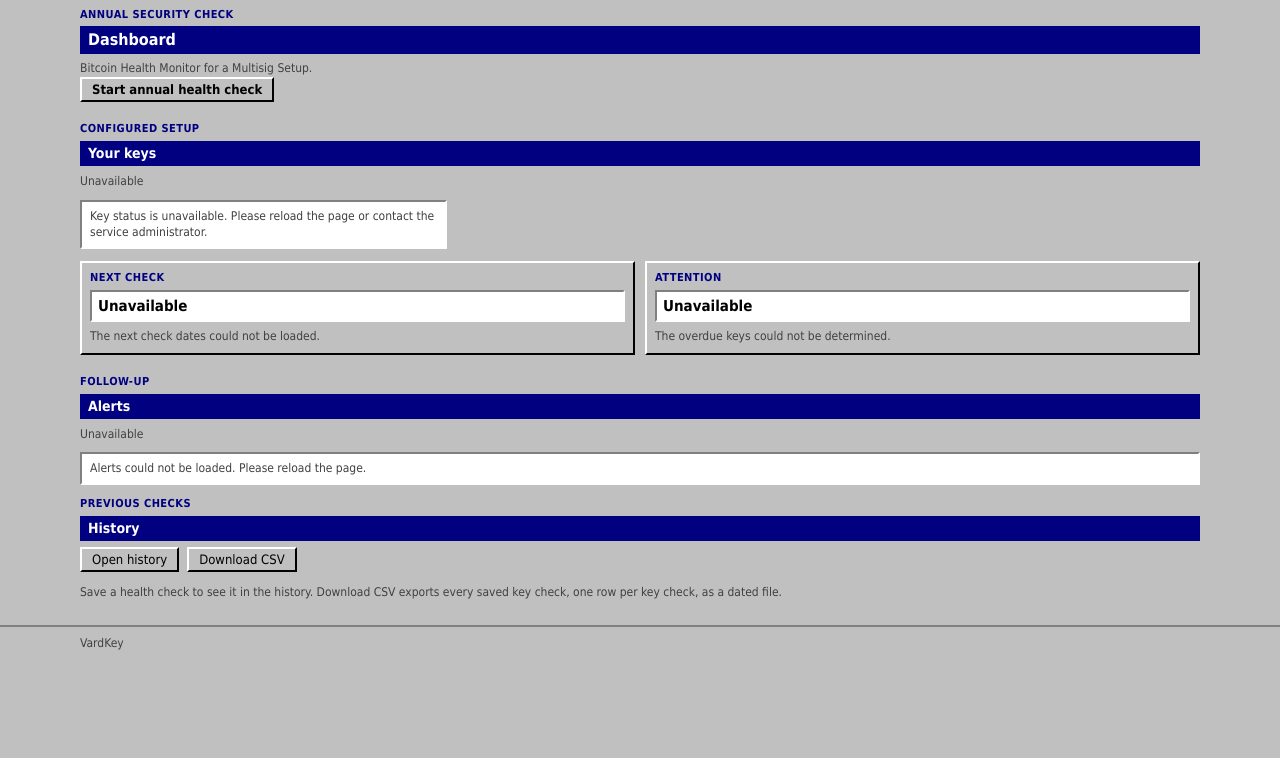
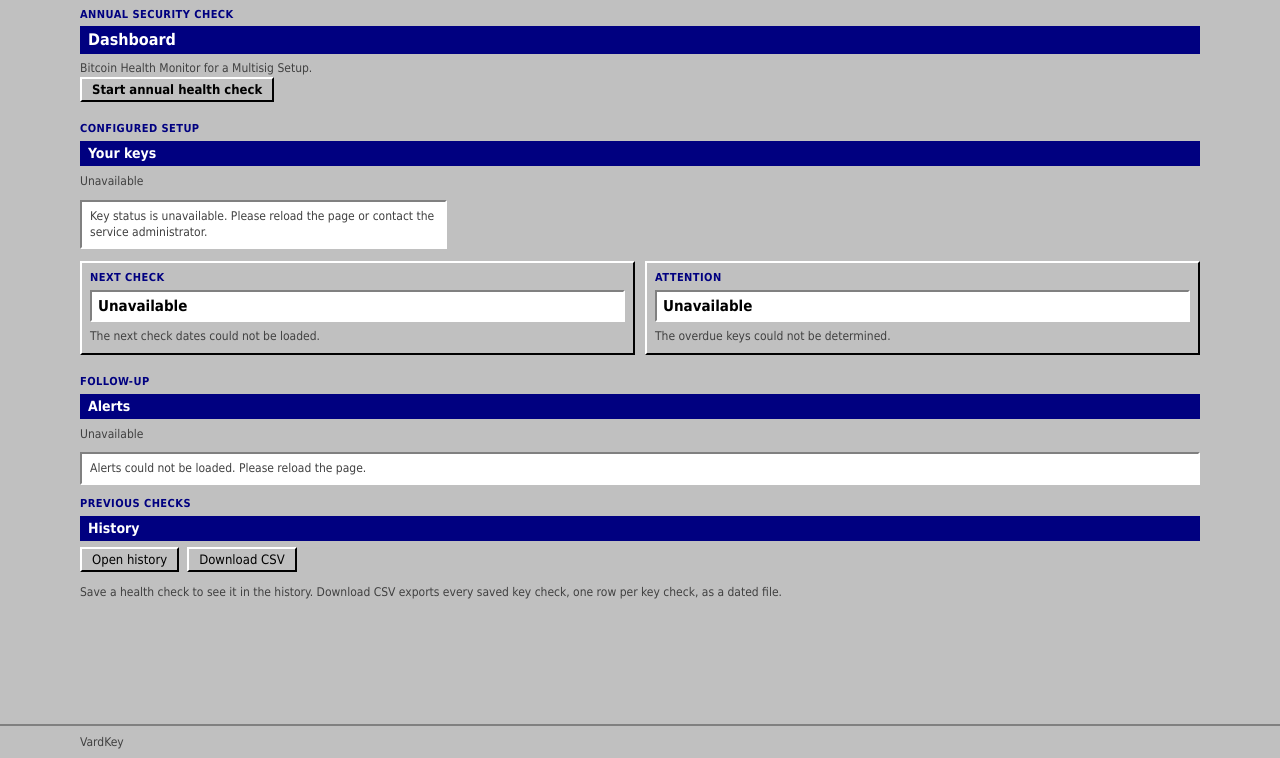
Before and after one commit to sondreolav/vardkey, a website: page static/index.html in a window 1280 px wide. Shown: the part 42-800 px from the top of the page. Drawn offline with Linux system fonts and the light colour scheme; no server answers.

Commit message:
Layout: footer at the bottom on a short page, and a brand mark that fits an image

```diff
--- a/static/styles.css
+++ b/static/styles.css
@@ -27,7 +27,13 @@
 
 * { box-sizing: border-box; }
 
-body { margin: 0; min-width: 320px; }
+/* The page is a column that fills the window, so the footer sits at the bottom
+   even when the content is short. `dvh` follows a mobile browser's own height
+   where it is supported, and `vh` is the fallback. */
+body { margin: 0; min-width: 320px; display: flex; flex-direction: column; min-height: 100vh; min-height: 100dvh; }
+/* The page body takes the room that is left between the top bar and the
+   footer. */
+main { flex: 1 1 auto; }
 a { color: var(--title); }
 
 /* The window chrome: a navy title bar, the way the desktop showed one. */
@@ -44,7 +50,10 @@ a { color: var(--title); }
 }
 
 .brand { display: inline-flex; align-items: center; gap: 6px; color: var(--title-text); font-size: 13px; font-weight: 700; text-decoration: none; }
-.brand-mark { display: grid; place-items: center; width: 18px; height: 18px; border: 2px solid; border-color: #ffffff #000000 #000000 #ffffff; color: #000000; background: var(--face); font-size: 11px; font-weight: 700; }
+/* The brand mark is the app icon, so it is a small image on a raised face, not
+   a letter. `image-rendering: pixelated` keeps the flat retro drawing crisp
+   when it is scaled down (section 32.1). */
+.brand-mark { width: 18px; height: 18px; border: 2px solid; border-color: #ffffff #000000 #000000 #ffffff; background: var(--face); image-rendering: pixelated; }
 .topbar .back-link { color: var(--title-text); font-weight: 400; }
 .topbar .back-link:hover { text-decoration: underline; }
 .muted-label { color: var(--muted); font-size: 12px; }
```
